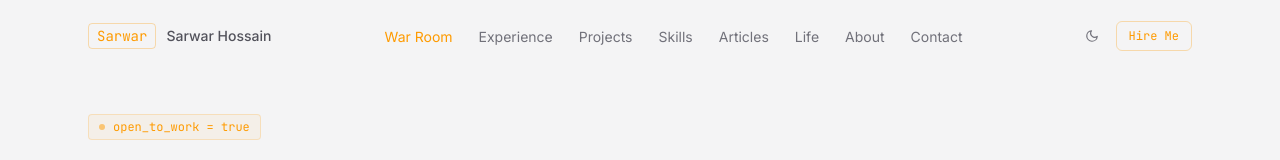
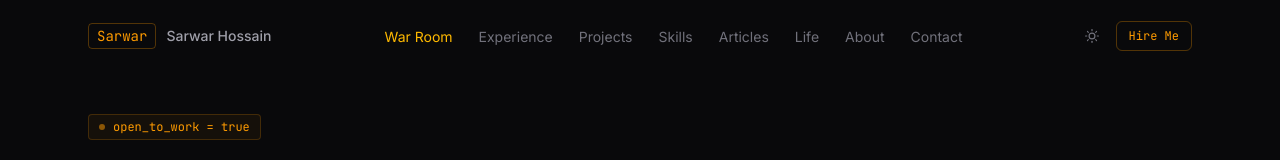
Before and after one commit to sarwar-asik/sarwar-hossain-fullStack-Engineer, a React (Vite) app: page / in a window 1280 px wide. Shown: the top 160 px of the page. Built offline with nearby package versions, Linux system fonts and the light colour scheme.

Commit message:
feat(main): implement theme switching logic in useTheme hook and index.html

```diff
--- a/index.html
+++ b/index.html
@@ -22,6 +22,17 @@
     <meta name="twitter:description" content="Node.js · TypeScript · NestJS · RabbitMQ · Redis · Microservices" />
     <meta name="twitter:creator" content="@sarwarasik" />
 
+    <!-- Theme: apply before first paint to prevent flash -->
+    <script>
+      (function () {
+        var saved = localStorage.getItem('theme');
+        // Default to dark when no preference is stored
+        if (saved !== 'light') {
+          document.documentElement.classList.add('dark');
+        }
+      })();
+    </script>
+
     <!-- Performance: preconnect to font origins -->
     <link rel="preconnect" href="https://fonts.googleapis.com" />
     <link rel="preconnect" href="https://fonts.gstatic.com" crossorigin />
--- a/src/hooks/useTheme.js
+++ b/src/hooks/useTheme.js
@@ -2,10 +2,10 @@ import { useState, useEffect } from 'react'
 
 export function useTheme() {
   const [theme, setTheme] = useState(() => {
-    if (typeof window === 'undefined') return 'light'
+    if (typeof window === 'undefined') return 'dark'
     const saved = localStorage.getItem('theme')
-    if (saved) return saved
-    return window.matchMedia('(prefers-color-scheme: dark)').matches ? 'dark' : 'light'
+    // Default to dark when no preference is stored
+    return saved === 'light' ? 'light' : 'dark'
   })
 
   useEffect(() => {
```
